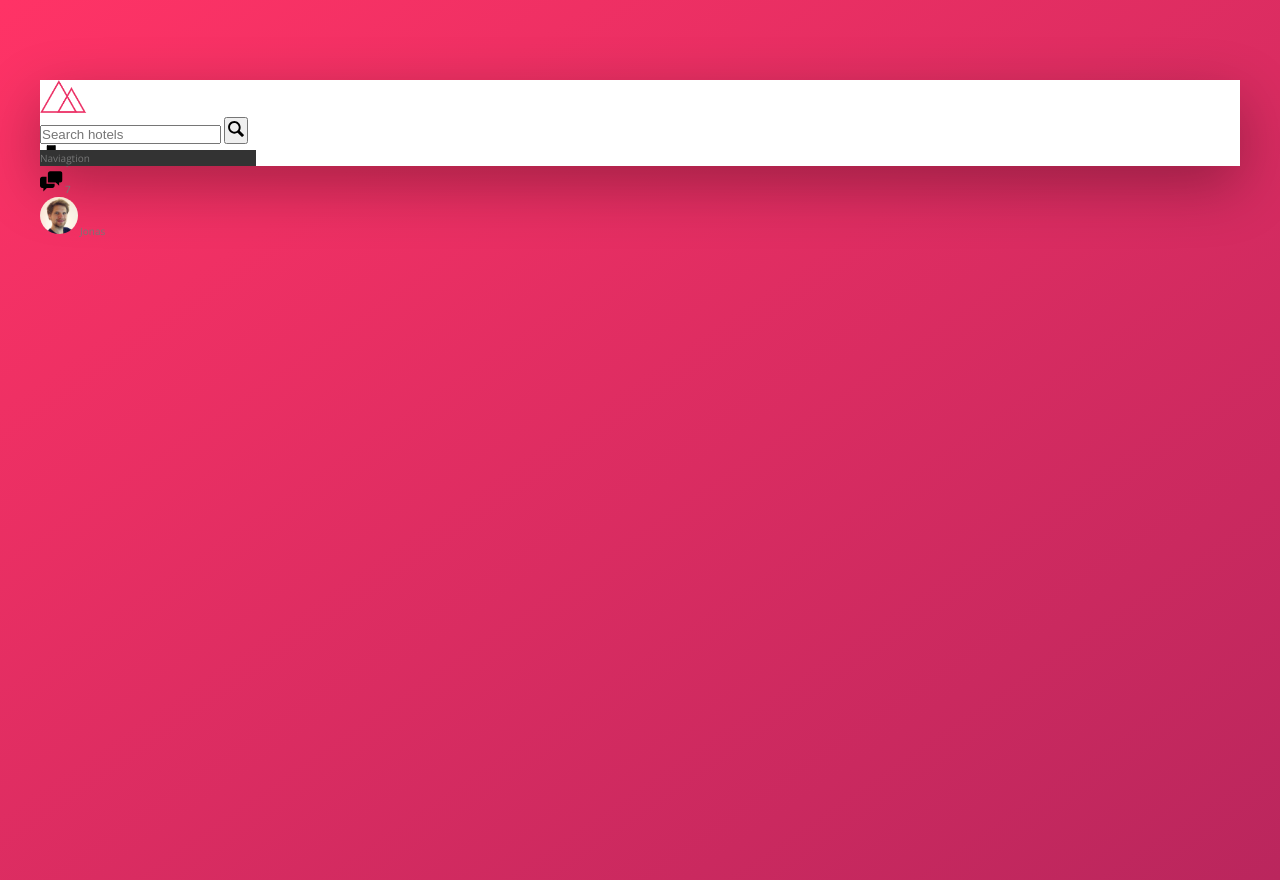
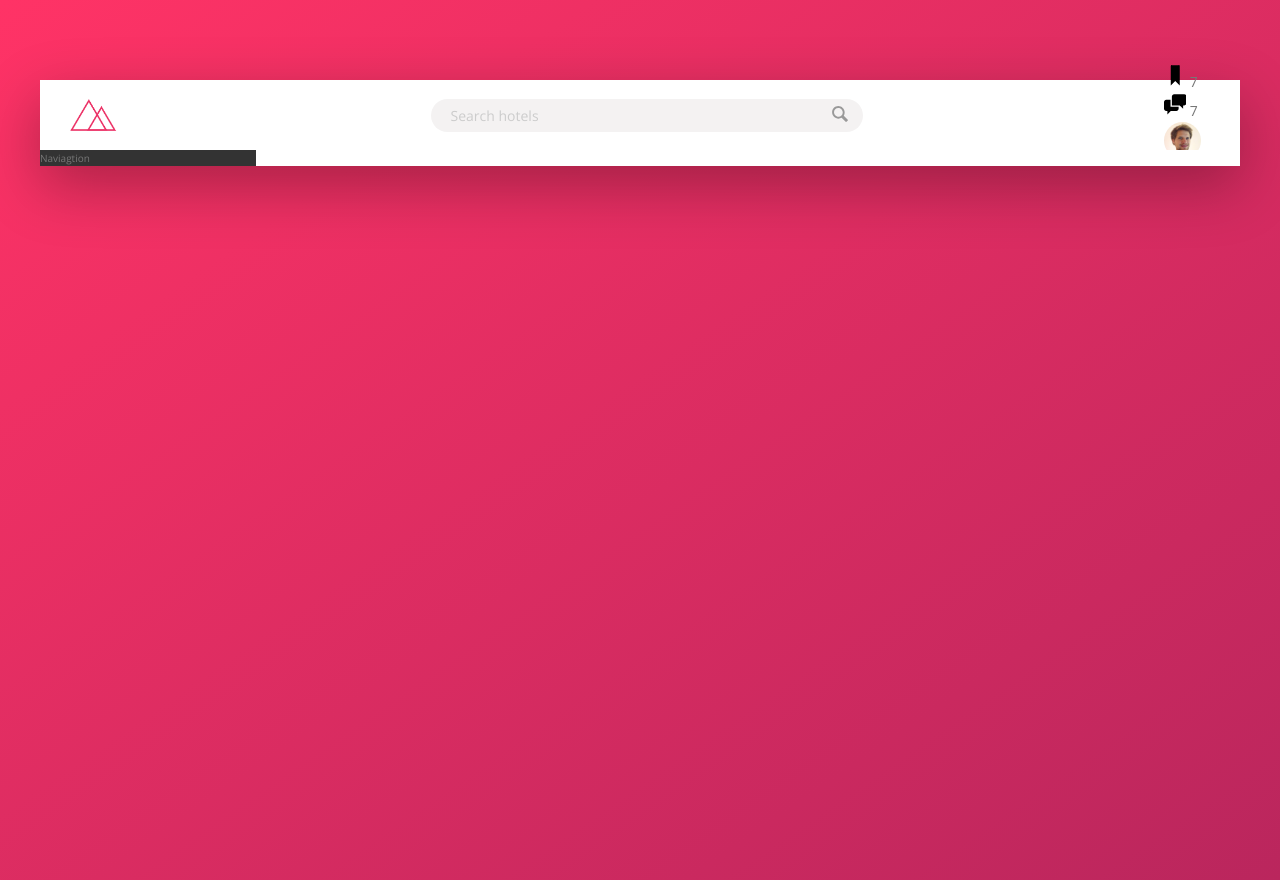
Before and after one commit to patryk-pi/Trillo_WebPage, a website built with Parcel: page index.html in a window 1280 px wide. Built offline with nearby package versions, Linux system fonts and the light colour scheme.

Commit message:
header & searchbar

```diff
--- a/sass/_components.scss
+++ b/sass/_components.scss
@@ -3,24 +3,63 @@
 
 .logo {
   height: 3.25rem;
-
+  margin-left: 3rem;
 }
 
 ///////////////////////
 // SEARCH-BOX
 
 .search {
+  flex: 0 0 40%;
+
+  display: flex;
+  align-items: center;
+  justify-content: center;
+
   &__input {
+    font-family: inherit;
+    font-size: inherit;
+    background-color: var(--color-grey-light-2);
+    border: none;
+    padding: .7rem 2rem;
+    border-radius: 500px;
+    width: 90%;
+    transition: width .8s;
+    margin-right: -3.25rem;
 
+    &:focus {
+      outline: none;
+      width: 100%;
+      background-color: var(--color-grey-light-3);
+    }
+
+    &::placeholder {
+      font-weight: 100;
+      color: var(--color-grey-light-4);
+    }
+  }
+
+  &__input:focus + &__button {
+    background-color: var(--color-grey-light-3);
   }
 
   &__button {
+    border: none;
+    background-color: var(--color-grey-light-2);
 
+    &:focus {
+      outline: none;
+    }
+
+    &:active {
+      transform: translateY(2px);
+    }
   }
 
   &__icon {
     height: 2rem;
     width: 2rem;
+    fill: var(--color-grey-dark-3);
   }
 }
 
--- a/sass/_layout.scss
+++ b/sass/_layout.scss
@@ -7,9 +7,13 @@
 }
 
 .header {
+  font-size: 1.4rem;
   height: 7rem;
   background-color: #fff;
   border-bottom: var(--color-grey-light-2);
+  display: flex;
+  justify-content: space-between;
+  align-items: center;
 }
 
 .content {
```
